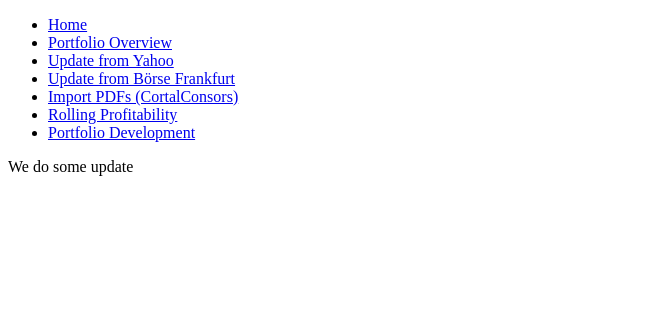
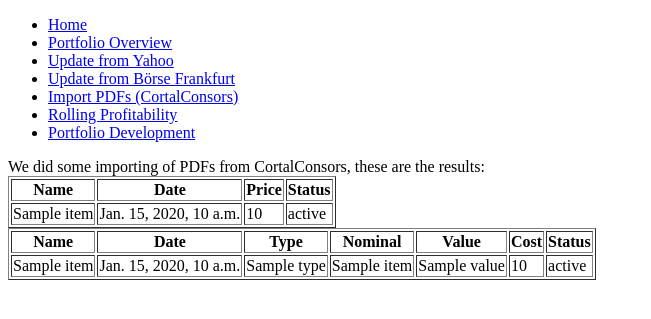
Before and after one commit to danst0/Portfolio, a Django app: template core/templates/update.html in a window 1280 px wide. Shown: the top 319 px of the page, without its empty margins (0-651 px from the left). Run offline with Django 3.2, Linux system fonts and the light colour scheme; the template is opened without the code that fills it: most values are stand-ins (such as "Sample title", 1, 10 or a date in 2020); parts of the project's set-up code (start-up, migrations or seed data) failed here and were passed over.

Commit message:
Improve output of PDF import

```diff
--- a/core/templates/update.html
+++ b/core/templates/update.html
@@ -1,5 +1,82 @@
 {% extends "base.html" %}
+{% load admin_urls %}
 
 {% block content %}
-    We do some update
+    We did some importing of PDFs from CortalConsors, these are the results:
+    {% if import_results.prices %}
+        <div class="pdf_item">
+            <table border=1>
+            <thead>
+                <tr>
+                    <th>Name</th>
+                    <th>Date</th>
+                    <th>Price</th>
+                    <th>Status</th>
+                </tr>
+            </thead>
+            <tbody>
+                {% for item in import_results.prices %}
+                   <tr>
+                        <td>
+                            {{ item.name }}
+                        </td>
+                        <td>
+                            {{ item.date }}
+                        </td>
+                        <td>
+                            {{ item.price }}
+                        </td>
+                        <td>
+                            {{ item.status }}
+                        </td>
+                   </tr>
+                {% endfor %}
+            </tbody>
+            </table>
+        </div>
+    {% endif %}
+    {% if import_results.transactions %}
+        <div class="pdf_item">
+            <table border=1>
+            <thead>
+                <tr>
+                    <th>Name</th>
+                    <th>Date</th>
+                    <th>Type</th>
+                    <th>Nominal</th>
+                    <th>Value</th>
+                    <th>Cost</th>
+                    <th>Status</th>
+                </tr>
+            </thead>
+            <tbody>
+                {% for item in import_results.transactions %}
+                   <tr>
+                        <td>
+                            {{ item.name }}
+                        </td>
+                        <td>
+                            {{ item.date }}
+                        </td>
+                        <td>
+                            {{ item.type }}
+                        </td>
+                        <td>
+                            {{ item.nominal }}
+                        </td>
+                        <td>
+                            {{ item.value }}
+                        </td>
+                        <td>
+                            {{ item.cost }}
+                        </td>
+                        <td>
+                            {{ item.status }}
+                        </td>
+                   </tr>
+                {% endfor %}
+            </tbody>
+            </table>
+        </div>
+    {% endif %}
 {% endblock %}
```
